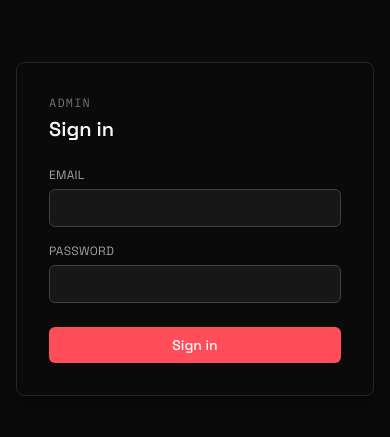
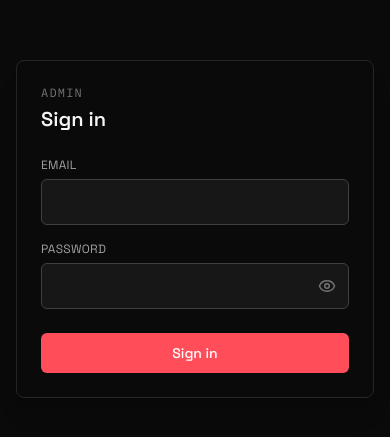
Before and after one commit to Mohammadhasan14/hasan-portfolio, a Next.js app: page /admin/login in a window 390 px wide. Shown: the part 193-630 px from the top of the page. Built offline with nearby package versions, Linux system fonts and the light colour scheme.

Commit message:
show password feature and mobile responsive

```diff
--- a/app/admin/(auth)/login/LoginForm.tsx
+++ b/app/admin/(auth)/login/LoginForm.tsx
@@ -1,12 +1,14 @@
 "use client";
 
-import { useActionState } from "react";
+import { useActionState, useState } from "react";
+import { Eye, EyeOff } from "lucide-react";
 import { loginAction, type LoginState } from "./actions";
 
 const initialState: LoginState = { error: null };
 
 export default function LoginForm() {
   const [state, formAction, isPending] = useActionState(loginAction, initialState);
+  const [showPassword, setShowPassword] = useState(false);
 
   return (
     <form action={formAction} className="flex flex-col gap-4">
@@ -20,27 +22,38 @@ export default function LoginForm() {
           type="email"
           autoComplete="username"
           required
-          className="rounded-md border border-neutral-700 bg-neutral-900 px-3 py-2 text-sm text-neutral-100 outline-none focus:border-[#ff4d5a]"
+          className="rounded-md border border-neutral-700 bg-neutral-900 px-3 py-2.5 text-base text-neutral-100 outline-none focus:border-[#ff4d5a] sm:text-sm"
         />
       </div>
       <div className="flex flex-col gap-1.5">
         <label htmlFor="password" className="text-xs uppercase tracking-wide text-neutral-400">
           Password
         </label>
+        <div className="relative">
           <input
             id="password"
             name="password"
-          type="password"
+            type={showPassword ? "text" : "password"}
             autoComplete="current-password"
             required
-          className="rounded-md border border-neutral-700 bg-neutral-900 px-3 py-2 text-sm text-neutral-100 outline-none focus:border-[#ff4d5a]"
+            className="w-full rounded-md border border-neutral-700 bg-neutral-900 px-3 py-2.5 pr-11 text-base text-neutral-100 outline-none focus:border-[#ff4d5a] sm:text-sm"
           />
+          <button
+            type="button"
+            onClick={() => setShowPassword((value) => !value)}
+            aria-label={showPassword ? "Hide password" : "Show password"}
+            aria-pressed={showPassword}
+            className="absolute inset-y-0 right-0 flex w-11 items-center justify-center text-neutral-500 transition hover:text-neutral-200"
+          >
+            {showPassword ? <EyeOff size={18} /> : <Eye size={18} />}
+          </button>
+        </div>
       </div>
       {state.error && <p className="text-sm text-red-400">{state.error}</p>}
       <button
         type="submit"
         disabled={isPending}
-        className="mt-2 rounded-md bg-[#ff4d5a] px-4 py-2 text-sm font-medium text-white transition hover:opacity-90 disabled:opacity-50"
+        className="mt-2 rounded-md bg-[#ff4d5a] px-4 py-2.5 text-sm font-medium text-white transition hover:opacity-90 disabled:opacity-50"
       >
         {isPending ? "Signing in..." : "Sign in"}
       </button>
--- a/app/admin/(auth)/login/page.tsx
+++ b/app/admin/(auth)/login/page.tsx
@@ -2,7 +2,7 @@ import LoginForm from "./LoginForm";
 
 export default function AdminLoginPage() {
   return (
-    <div className="w-full max-w-sm rounded-lg border border-neutral-800 bg-neutral-950 p-8 shadow-xl">
+    <div className="w-full max-w-sm rounded-lg border border-neutral-800 bg-neutral-950 p-6 shadow-xl sm:p-8">
       <p className="mono text-xs uppercase tracking-widest text-neutral-500">Admin</p>
       <h1 className="mt-1 text-xl font-semibold text-neutral-100">Sign in</h1>
       <div className="mt-6">
```
Lines whose indentation alone changed are shown as unchanged.
